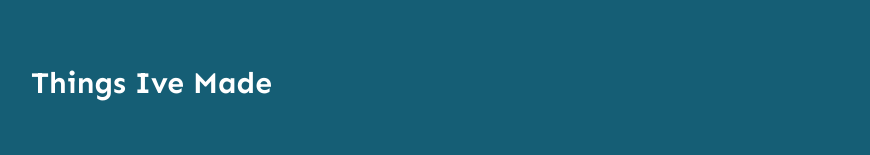
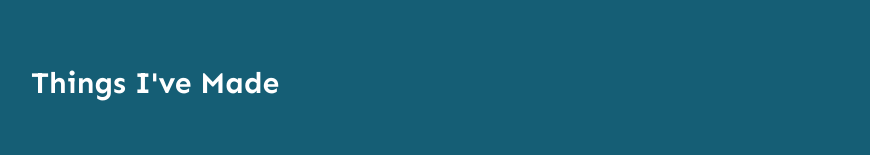
Before and after one commit to grahamcodes/mortfolio, a Next.js app: page / in a window 1280 px wide. Shown: the part 415-570 px from the top of the page, without its empty margins (269-1139 px from the left). Built offline with nearby package versions, Linux system fonts and the light colour scheme.

Commit message:
Title fix in Projects

```diff
--- a/components/Projects/Projects.component.tsx
+++ b/components/Projects/Projects.component.tsx
@@ -50,7 +50,7 @@ const Projects: React.FC = () => {
 
   return (
     <div className="my-16 px-3 font-sen" id="projects">
-      <p className="text-3xl font-bold text-white">Things Ive Made</p>
+      <p className="text-3xl font-bold text-white">Things I&apos;ve Made</p>
 
       {/* Cards and info text*/}
       <div className="flex flex-col sm:flex-row justify-around gap-10 p-4 sm:p-8">
```
